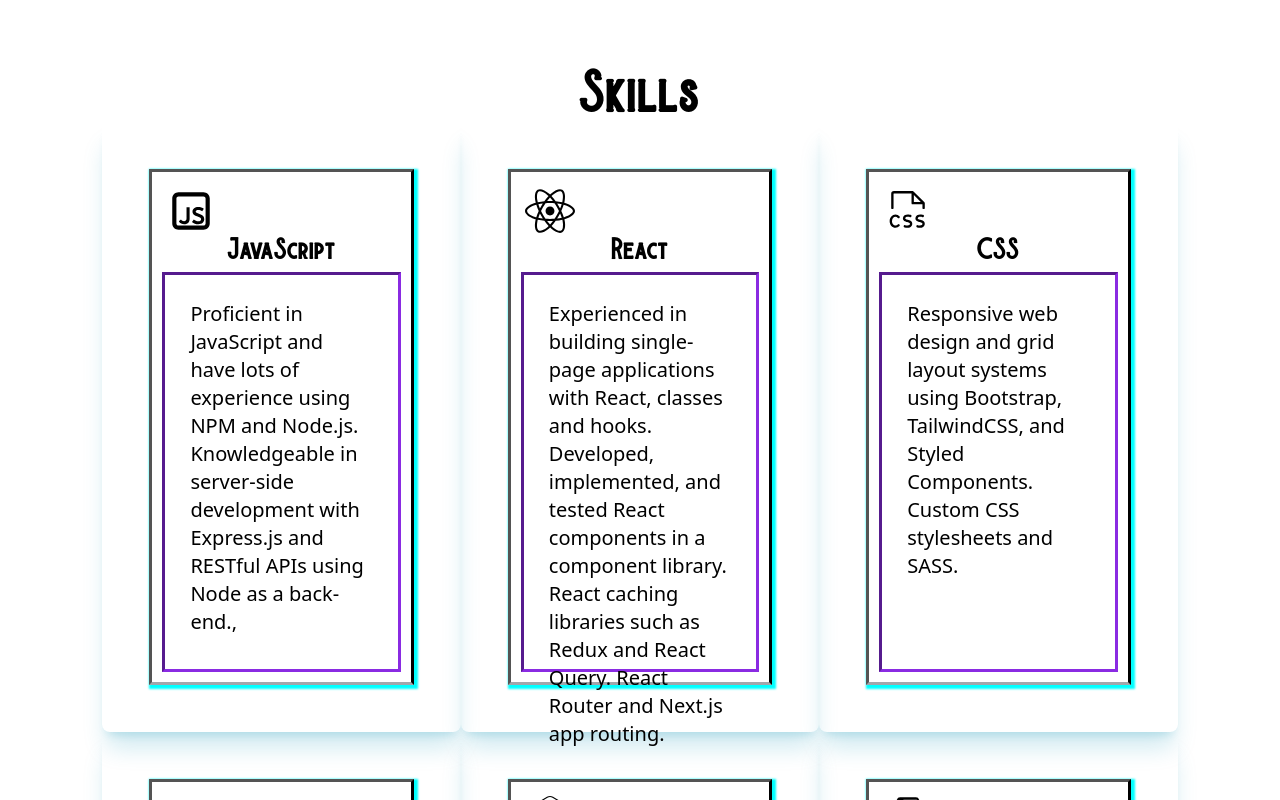
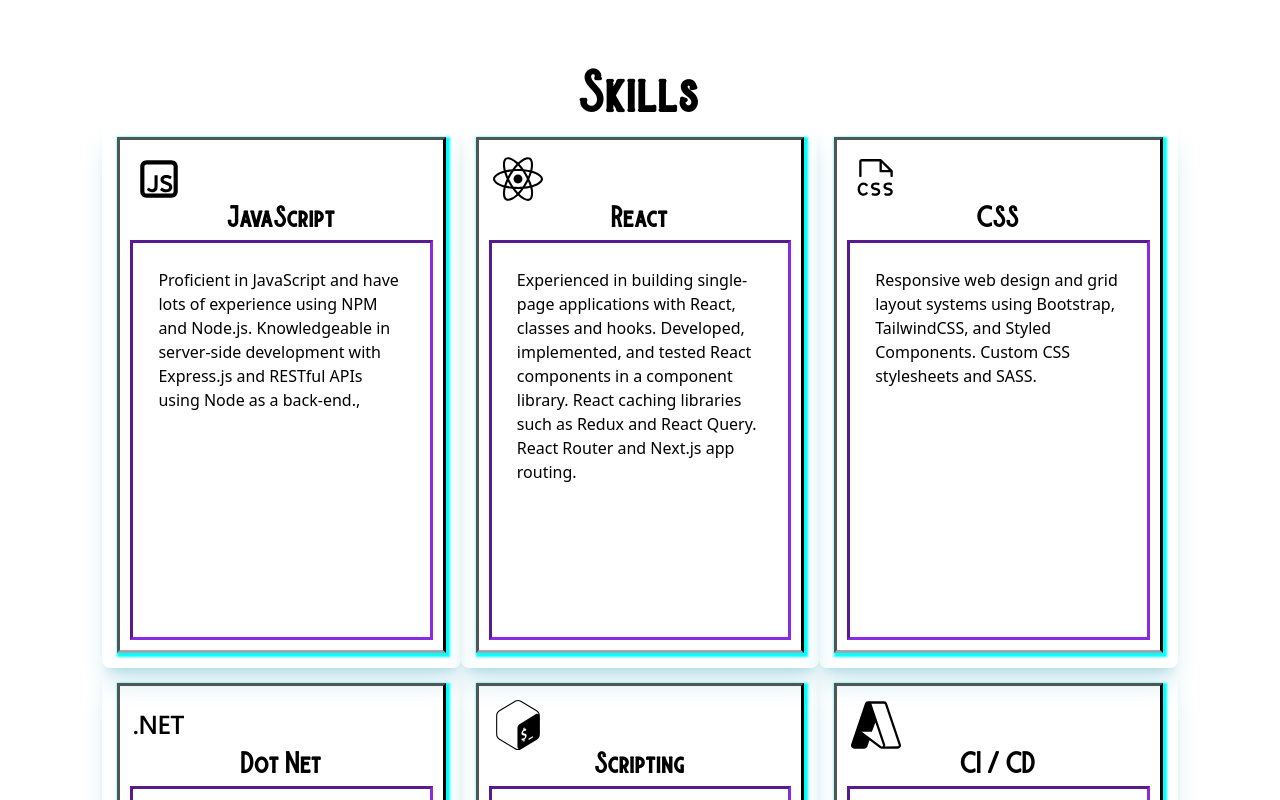
Before and after one commit to ericbowser/my-portfolio, a React app: page / in a window 1280 px wide. Shown: the part 740-1540 px from the top of the page. Built offline with nearby package versions, Linux system fonts and the light colour scheme.

Commit message:
more styling for responsiveness

```diff
--- a/src/components/Cards.js
+++ b/src/components/Cards.js
@@ -6,9 +6,9 @@ const Cards = () => {
         Skills.map((skill, index) => {
             return (
                 <div key={`${index}${skill}`}
-                     className={'w-full h-full md:w-1/2 lg:w-1/3 dark:bg-gray-800 dark:text-white'}>
+                     className={'sm:flex-row lg:w-1/3 dark:bg-gray-800 dark:text-white'}>
                     <div
-                        className={'space-x-4 rounded-lg md:p-8 transition-all dark:bg-gray-900 dark:border dark:border-gray-800 shadow-xl shadow-cyan-600/20 dark:shadow-lg dark:shadow-cyan-600/30 dark:text-white-400 border-2 border-transparent hover:border-current4'}>
+                        className={'space-x-4 rounded-lg transition-all dark:bg-gray-900 dark:border dark:border-gray-800 shadow-xl shadow-cyan-600/20 dark:shadow-lg dark:shadow-cyan-600/30 dark:text-white-400 border-2 border-transparent hover:border-current4'}>
                         <div className={'card-header flex-wrap'}>
                             <div className={'text-center align-middle'}>
                                 <div className={'m-1 text-2xl'}>
@@ -23,7 +23,7 @@ const Cards = () => {
                                     borderColor: 'blueviolet',
                                     padding: '25px'
                                 }}
-                                 className={'w-full text-xl sm:h-72 md:h-80 md:w-3/4 sm:w-1/2 lg:w-1/3 letter-spacing: -0.025em font-medium'}>
+                                 className={'md:h-1/2 sm:flex-row letter-spacing: -0.025em font-medium'}>
                                     {skill.description}
                             </div>
                         </div>
```
